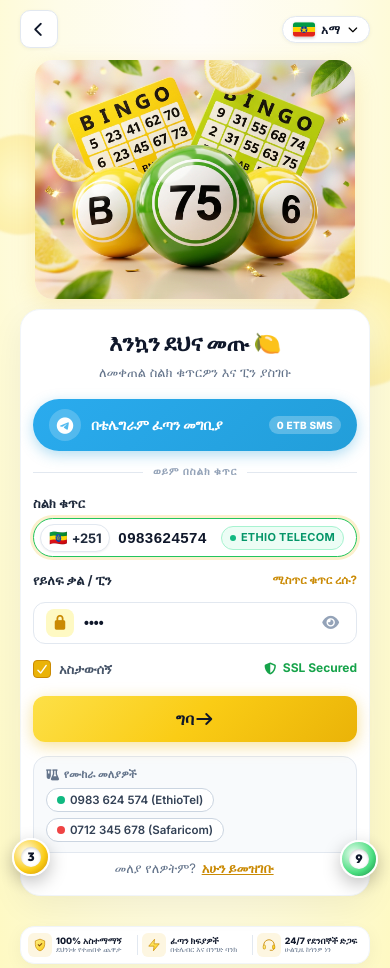
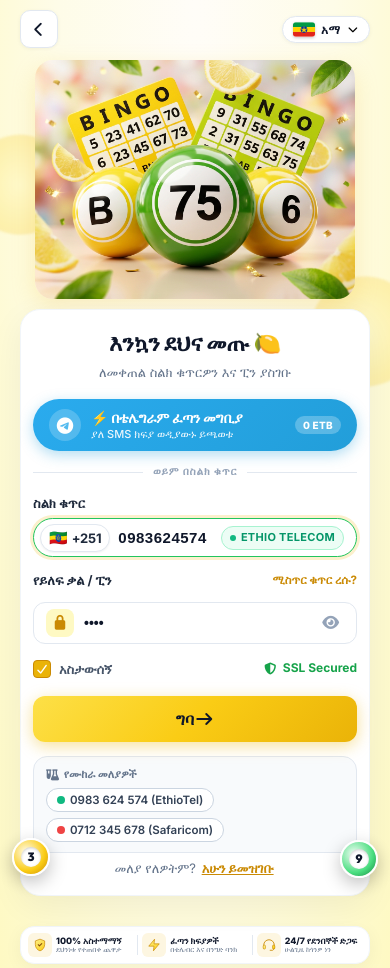
Before and after one commit to EyuAse/Bingo-Mini-app, a React (Vite) app: page / in a window 390 px wide. Both pictures are taken after a click on the button "ግባ". Built offline with nearby package versions, Linux system fonts and the light colour scheme.

Commit message:
Enable real Telegram phone detection, contact sharing, and 1-click TMA auto-auth

```diff
--- a/src/components/auth/TelegramLoginBanner.tsx
+++ b/src/components/auth/TelegramLoginBanner.tsx
@@ -1,9 +1,10 @@
-import React from 'react';
+import React, { useState } from 'react';
 import { useAuth } from '../../context/AuthContext';
 import { useApp } from '../../context/AppContext';
 import { useLanguage } from '../../context/LanguageContext';
 import { useAdmin } from '../../context/AdminContext';
 import { useWallet } from '../../context/WalletContext';
+import { telegramService } from '../../services/telegramService';
 
 interface TelegramLoginBannerProps {
   onSuccess?: () => void;
@@ -15,10 +16,26 @@
   const { lang } = useLanguage();
   const { addUser, registerBonus } = useAdmin();
   const { addBonus } = useWallet();
+  const [isConnecting, setIsConnecting] = useState<boolean>(false);
 
   const handleTelegramAuth = async () => {
+    setIsConnecting(true);
     try {
-      const { user, isNewUser } = await loginWithTelegram();
+      // 1. Try to request native Telegram phone if supported
+      let detectedPhone: string | undefined = undefined;
+      if (isInsideTelegram) {
+        try {
+          const sharedPhone = await telegramService.requestTelegramPhone();
+          if (sharedPhone) {
+            detectedPhone = sharedPhone;
+          }
+        } catch (e) {
+          // Continue with profile
+        }
+      }
+
+      // 2. Log in with Telegram user and detected phone
+      const { user, isNewUser } = await loginWithTelegram(telegramUser || undefined, detectedPhone);
 
       if (isNewUser) {
         addUser({
@@ -51,7 +68,9 @@
         switchPage('games');
       }
     } catch (err: any) {
-      showToast(`⚠️ ${err?.message || 'Telegram login failed.'}`);
+      showToast(`⚠️ ${err?.message || 'Telegram connection failed.'}`);
+    } finally {
+      setIsConnecting(false);
     }
   };
 
@@ -65,23 +84,42 @@
         type="button"
         className="btn-tg-one-click-cta"
         onClick={handleTelegramAuth}
+        disabled={isConnecting}
         title="1-Click Instant Login with Telegram"
       >
         <div className="tg-btn-left-icon">
-          <i className="fa-brands fa-telegram"></i>
+          {isConnecting ? (
+            <i className="fa-solid fa-spinner fa-spin"></i>
+          ) : (
+            <i className="fa-brands fa-telegram"></i>
+          )}
         </div>
         <div className="tg-btn-text-wrap">
           <span className="tg-btn-main-txt">
-            {lang === 'am' ? 'በቴሌግራም ፈጣን መግቢያ' : '⚡ 1-Click Telegram Login'}
+            {isConnecting
+              ? lang === 'am'
+                ? 'በመገናኘት ላይ...'
+                : 'Connecting to Telegram...'
+              : isInsideTelegram && telegramUser
+              ? lang === 'am'
+                ? `እንደ ${displayName} ቀጥል ⚡`
+                : `Continue as ${displayName} ⚡`
+              : lang === 'am'
+              ? '⚡ በቴሌግራም ፈጣን መግቢያ'
+              : '⚡ 1-Click Telegram Login'}
           </span>
-          {isInsideTelegram && telegramUser && (
-            <span className="tg-btn-user-sub">
-              {lang === 'am' ? `እንደ ${displayName}` : `Continue as ${displayName}`}
-            </span>
-          )}
+          <span className="tg-btn-user-sub">
+            {isInsideTelegram
+              ? lang === 'am'
+                ? 'የቴሌግራም መለያዎን ወዲያውኑ ያገናኙ'
+                : 'Instant verified Telegram authentication'
+              : lang === 'am'
+              ? 'ያለ SMS ክፍያ ወዲያውኑ ይጫወቱ'
+              : 'Zero SMS fees • No password needed'}
+          </span>
         </div>
         <div className="tg-btn-free-badge">
-          <span>0 ETB SMS</span>
+          <span>{isInsideTelegram ? 'VERIFIED' : '0 ETB'}</span>
         </div>
       </button>
 
--- a/src/context/AuthContext.tsx
+++ b/src/context/AuthContext.tsx
@@ -16,7 +16,7 @@
   verifyOtp: (phone: string, code: string) => OtpVerificationResult;
   register: (payload: RegisterPayload) => Promise<User>;
   login: (payload: LoginPayload) => Promise<User>;
-  loginWithTelegram: (tgUser?: TelegramUser) => Promise<{ user: User; isNewUser: boolean }>;
+  loginWithTelegram: (tgUser?: TelegramUser, customPhone?: string) => Promise<{ user: User; isNewUser: boolean }>;
   logout: () => void;
   resetPin: (phone: string, otpCode: string, newPin: string) => Promise<boolean>;
   updateProfile: (data: Partial<User>) => void;
@@ -87,7 +87,7 @@
     }
   };
 
-  const loginWithTelegram = async (customTgUser?: TelegramUser): Promise<{ user: User; isNewUser: boolean }> => {
+  const loginWithTelegram = async (customTgUser?: TelegramUser, customPhone?: string): Promise<{ user: User; isNewUser: boolean }> => {
     const tgUser = customTgUser || telegramUser || {
       id: 8839201,
       first_name: 'Eyob',
@@ -97,7 +97,7 @@
 
     setIsLoading(true);
     try {
-      const result = await authService.loginWithTelegram(tgUser);
+      const result = await authService.loginWithTelegram(tgUser, customPhone);
       setUser(result.user);
       setToken(result.token);
       telegramService.triggerHaptic('success');
--- a/src/services/authService.ts
+++ b/src/services/authService.ts
@@ -238,14 +238,17 @@
   }
 
   /**
-   * 1-Click Login / Register with Telegram WebApp Account
+   * 1-Click Login / Register with Telegram WebApp Account & Phone Number
    */
-  public async loginWithTelegram(tgUser: {
-    id: number;
-    first_name: string;
-    last_name?: string;
-    username?: string;
-  }): Promise<{ user: User; token: string; isNewUser: boolean }> {
+  public async loginWithTelegram(
+    tgUser: {
+      id: number;
+      first_name: string;
+      last_name?: string;
+      username?: string;
+    },
+    customPhone?: string
+  ): Promise<{ user: User; token: string; isNewUser: boolean }> {
     const users = this.getStoredUsers();
     const tgUsername = tgUser.username ? tgUser.username.replace(/^@/, '') : `tg_${tgUser.id}`;
     const fullName = `${tgUser.first_name || ''} ${tgUser.last_name || ''}`.trim() || tgUsername;
@@ -258,13 +261,15 @@
     let isNewUser = false;
     if (!user) {
       isNewUser = true;
-      const defaultPhone = `+2519${String(tgUser.id).slice(-8).padStart(8, '8')}`;
+      let finalPhone = customPhone || `+2519${String(tgUser.id).slice(-8).padStart(8, '8')}`;
+      const validation = validateEthiopianPhone(finalPhone);
+
       user = {
         id: `UID-TG-${tgUser.id}`,
-        phone: defaultPhone,
-        nationalPhone: `0${defaultPhone.slice(4)}`,
-        formattedPhone: `+251 ${defaultPhone.slice(4, 6)} ${defaultPhone.slice(6, 9)} ${defaultPhone.slice(9)}`,
-        carrier: 'ethiotelecom',
+        phone: validation.canonicalNumber || finalPhone,
+        nationalPhone: validation.nationalNumber || `0${finalPhone.slice(-9)}`,
+        formattedPhone: validation.formattedDisplay || finalPhone,
+        carrier: validation.carrier || 'ethiotelecom',
         fullName: fullName,
         telegramUsername: tgUsername,
         isPhoneVerified: true,
@@ -277,8 +282,17 @@
       this.saveStoredUsers(users);
     } else {
       user.lastLogin = new Date().toISOString();
-      if (fullName && user.fullName === 'Lomi Player') {
+      if (fullName && (user.fullName === 'Lomi Player' || user.fullName.startsWith('tg_'))) {
         user.fullName = fullName;
+      }
+      if (customPhone) {
+        const validation = validateEthiopianPhone(customPhone);
+        if (validation.isValid) {
+          user.phone = validation.canonicalNumber;
+          user.nationalPhone = validation.nationalNumber;
+          user.formattedPhone = validation.formattedDisplay;
+          user.carrier = validation.carrier || user.carrier;
+        }
       }
       this.saveStoredUsers(users);
     }
--- a/src/services/telegramService.ts
+++ b/src/services/telegramService.ts
@@ -21,7 +21,7 @@
 
   public isTelegram(): boolean {
     const tg = this.webApp;
-    return !!(tg && tg.initData && tg.initData.length > 0);
+    return !!(tg && (tg.initData?.length > 0 || tg.initDataUnsafe?.user));
   }
 
   public getTelegramUser(): TelegramUser | null {
@@ -37,28 +37,22 @@
     if (!tg) return;
 
     try {
-      // 1. Tell Telegram the Mini App is ready
       tg.ready();
-
-      // 2. Expand full height
       tg.expand();
 
-      // 3. Set header color to match Lemon fresh theme
       if (tg.setHeaderColor) {
         tg.setHeaderColor('#fffdf8');
       }
 
-      // 4. Set background color
       if (tg.setBackgroundColor) {
         tg.setBackgroundColor('#fefce8');
       }
 
-      // 5. Prevent accidental pull-to-close during live game
       if (tg.enableClosingConfirmation) {
         tg.enableClosingConfirmation();
       }
 
-      console.log('🚀 Telegram Mini App initialized successfully:', {
+      console.log('🚀 Telegram Mini App initialized:', {
         platform: tg.platform,
         version: tg.version,
         user: tg.initDataUnsafe?.user?.username || tg.initDataUnsafe?.user?.first_name
@@ -66,6 +60,36 @@
     } catch (err) {
       console.warn('Telegram WebApp init notice:', err);
     }
+  }
+
+  /**
+   * Request verified phone number from Telegram
+   */
+  public async requestTelegramPhone(): Promise<string | null> {
+    const tg = this.webApp;
+    if (!tg) return null;
+
+    return new Promise((resolve) => {
+      if (tg.requestContact) {
+        tg.requestContact((shared: boolean, event?: any) => {
+          if (shared) {
+            const rawPhone =
+              event?.response?.phone_number ||
+              event?.phone_number ||
+              tg.initDataUnsafe?.user?.id?.toString() ||
+              '';
+            console.log('📱 Telegram phone shared successfully:', rawPhone);
+            resolve(rawPhone || null);
+          } else {
+            console.log('User declined Telegram phone sharing');
+            resolve(null);
+          }
+        });
+      } else {
+        // Not supported on older client versions
+        resolve(null);
+      }
+    });
   }
 
   /**
@@ -82,7 +106,7 @@
         tg.HapticFeedback.impactOccurred(type);
       }
     } catch (e) {
-      // Haptics not supported on desktop Telegram
+      // Haptics not supported on desktop
     }
   }
 
--- a/src/types/telegram.ts
+++ b/src/types/telegram.ts
@@ -77,6 +77,7 @@
   openTelegramLink: (url: string) => void;
   showAlert: (message: string, callback?: () => void) => void;
   showConfirm: (message: string, callback?: (confirmed: boolean) => void) => void;
+  requestContact?: (callback: (shared: boolean, event?: { response?: string; status?: string }) => void) => void;
 }
 
 declare global {
```
